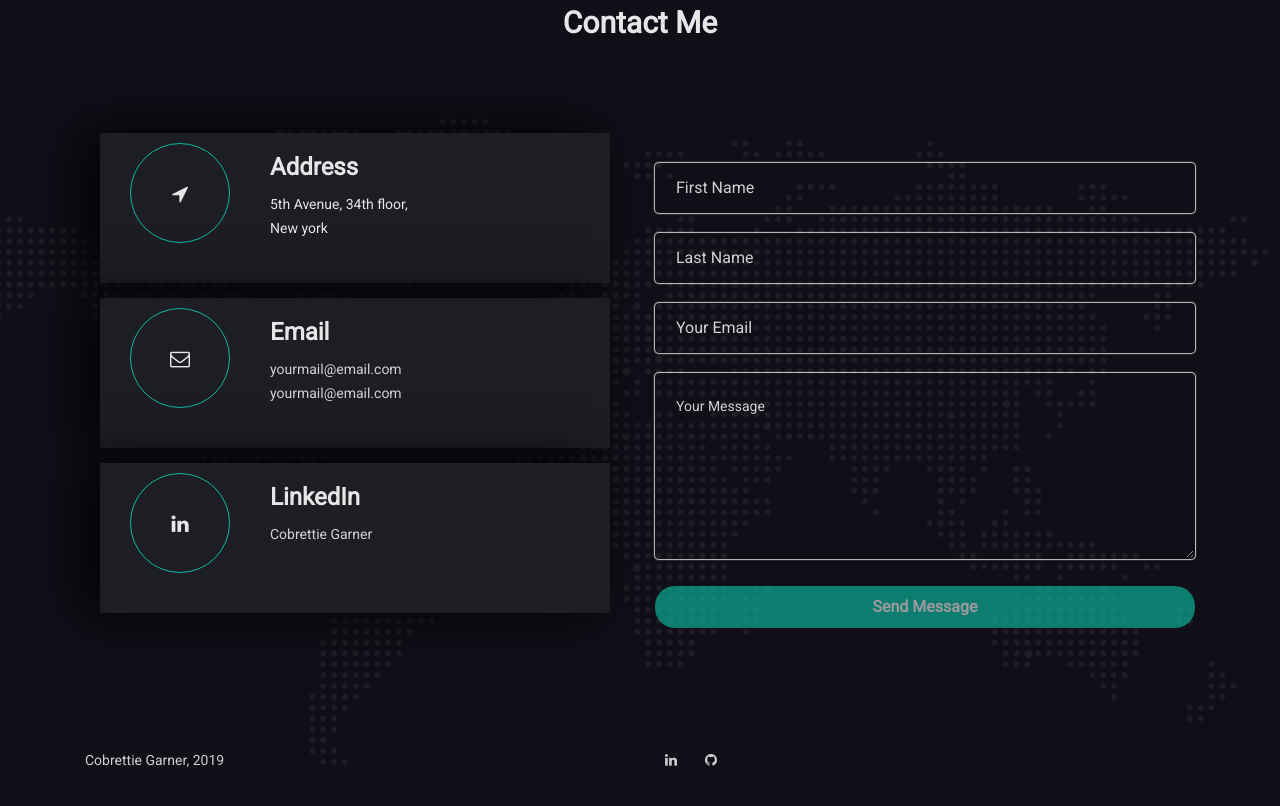
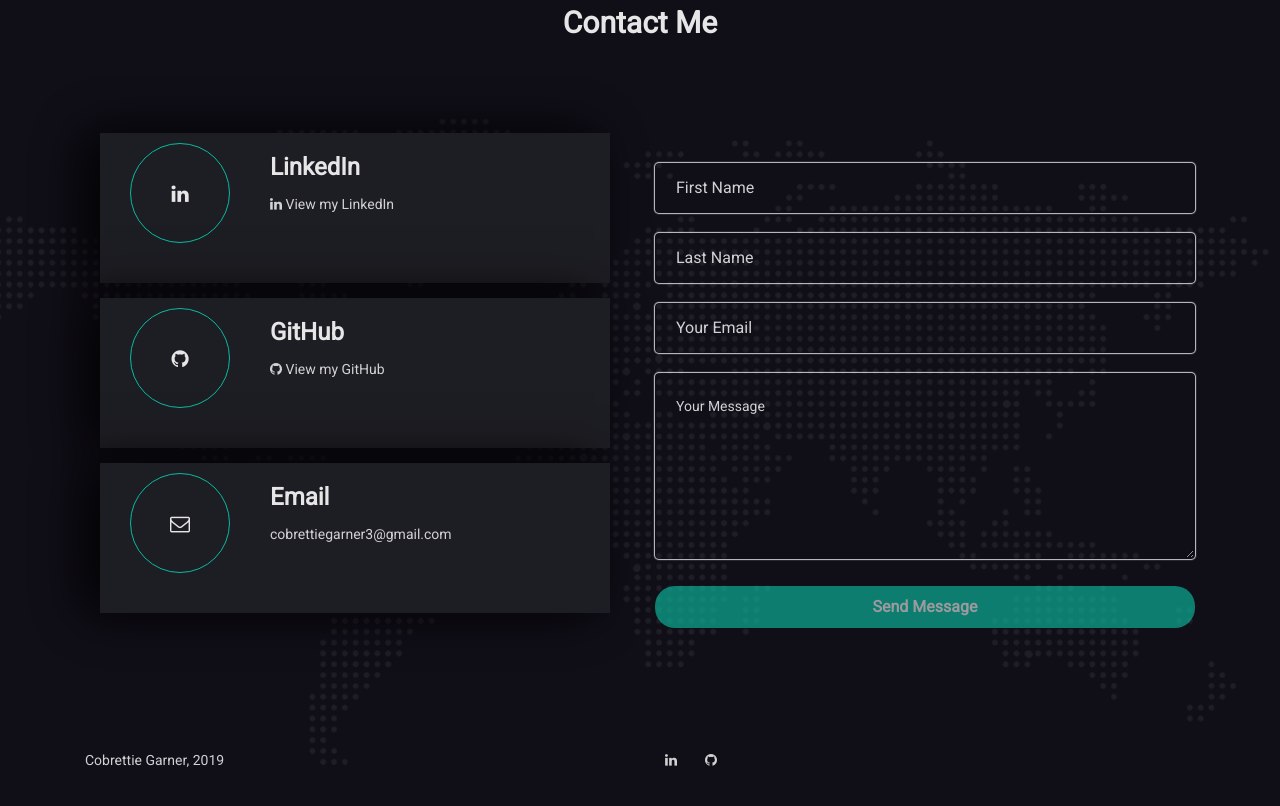
Before and after one commit to Cobrettie/updated-portfolio, a website: page code/html/index.html in a window 1280 px wide. Shown: the part 5237-6043 px from the top of the page. Drawn offline with Linux system fonts and the light colour scheme.

Commit message:
change order of cards in contact me section

```diff
--- a/code/html/index.html
+++ b/code/html/index.html
@@ -733,16 +733,24 @@
                             <div class="row">
                                 <div class="col-sm-12 col-md-6 mh-footer-address">
                                     <div class="col-sm-12 xs-no-padding">
+                                        <div class="mh-address-footer-item media dark-bg shadow-1 wow fadeInUp" data-wow-duration="0.8s" data-wow-delay="0.6s">
+                                            <div class="each-icon">
+                                                <i class="fa fa-linkedin"></i>
+                                            </div>
+                                            <div class="each-info media-body">
+                                                <h4>LinkedIn</h4>
+                                                <a href="https://www.linkedin.com/in/cobrettie-garner-961b30167/"><i class="fa fa-linkedin"></i> View my LinkedIn</a>
+                                            </div>
+                                        </div>
+                                    </div>
+                                    <div class="col-sm-12 xs-no-padding">
                                         <div class="mh-address-footer-item dark-bg shadow-1 media wow fadeInUp" data-wow-duration="0.8s" data-wow-delay="0.2s">
                                             <div class="each-icon">
-                                                <i class="fa fa-location-arrow"></i>
+                                                <i class="fa fa-github"></i>
                                             </div>
                                             <div class="each-info media-body">
-                                                <h4>Address</h4>
-                                                <address>
-                                                    5th Avenue, 34th floor, <br>
-                                                     New york
-                                                </address>
+                                                <h4>GitHub</h4>
+                                                <a href="https://github.com/Cobrettie"><i class="fa fa-github"></i> View my GitHub </a>
                                             </div>
                                         </div>
                                     </div>
@@ -753,19 +761,7 @@
                                             </div>
                                             <div class="each-info media-body">
                                                 <h4>Email</h4>
-                                                <a href="mailto:yourmail@email.com">yourmail@email.com</a><br>
-                                                <a href="mailto:yourmail@email.com">yourmail@email.com</a>
-                                            </div>
-                                        </div>
-                                    </div>
-                                    <div class="col-sm-12 xs-no-padding">
-                                        <div class="mh-address-footer-item media dark-bg shadow-1 wow fadeInUp" data-wow-duration="0.8s" data-wow-delay="0.6s">
-                                            <div class="each-icon">
-                                                <i class="fa fa-linkedin"></i>
-                                            </div>
-                                            <div class="each-info media-body">
-                                                <h4>LinkedIn</h4>
-                                                <a href="https://www.linkedin.com/in/cobrettie-garner-961b30167/">Cobrettie Garner</a>
+                                                <a href="mailto:yourmail@email.com">cobrettiegarner3@gmail.com</a><br>
                                             </div>
                                         </div>
                                     </div>
```
